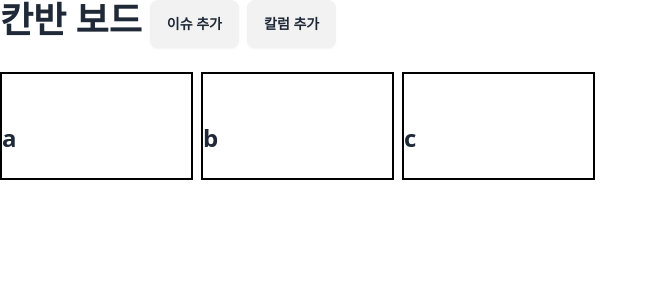
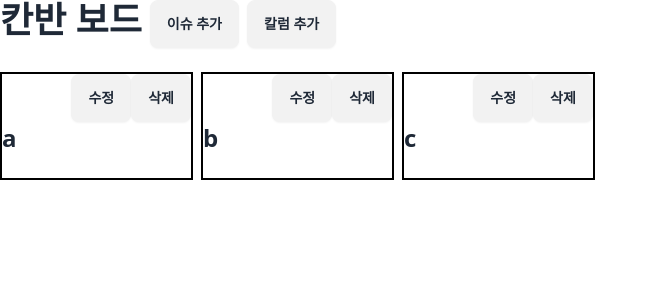
Before and after one commit to bluejoyq/react-study, a React (Vite) app in the folder kanban/: page / in a window 1280 px wide. Shown: the top 300 px of the page, without its empty margins (0-658 px from the left). Built offline with nearby package versions, Linux system fonts and the light colour scheme.

Commit message:
feat: 컬럼 삭제 기능 추가

```diff
--- a/kanban/src/App.tsx
+++ b/kanban/src/App.tsx
@@ -4,11 +4,15 @@ import { useKanban } from "./hooks/useKanban";
 import { KanbanColumn } from "./components/KanbanColumn";
 
 function App() {
-  const { kanban, addIssue, addColumn, moveIssue, removeIssue } = useKanban([
-    "a",
-    "b",
-    "c",
-  ]);
+  const {
+    kanban,
+    addIssue,
+    addColumn,
+    moveIssue,
+    removeIssue,
+    renameColumn,
+    removeColumn,
+  } = useKanban(["a", "b", "c"]);
   const columns = kanban.columns;
   const columnIds = Object.keys(columns);
 
@@ -24,6 +28,8 @@ function App() {
               kanbanColumn={kanbanColumn}
               moveIssue={moveIssue}
               removeIssue={removeIssue}
+              renameColumn={renameColumn}
+              removeColumn={removeColumn}
             />
           );
         })}
--- a/kanban/src/components/Header.tsx
+++ b/kanban/src/components/Header.tsx
@@ -1,10 +1,10 @@
 import { useState } from "react";
 import { useModalContext } from "../hooks/useModal";
-import { IssueModel } from "../models/Kanban";
+import { KanbanColumnModel } from "../models/Kanban";
 
 interface AddIssueModalProps {
   closeModal: () => void;
-  addIssue: (issue: IssueModel) => void;
+  addIssue: (title: string, description: string) => void;
 }
 
 const AddIssueModal = ({ closeModal, addIssue }: AddIssueModalProps) => {
@@ -13,14 +13,7 @@ const AddIssueModal = ({ closeModal, addIssue }: AddIssueModalProps) => {
 
   const handleAddIssue = () => {
     if (!title || !description) return alert("제목과 설명을 입력해주세요.");
-    addIssue({
-      id: `${Date.now()}`,
-      title: title,
-      description: description,
-      createdAt: new Date(),
-      updatedAt: new Date(),
-      columnId: "a",
-    });
+    addIssue(title, description);
     closeModal();
   };
   return (
@@ -51,8 +44,8 @@ const AddIssueModal = ({ closeModal, addIssue }: AddIssueModalProps) => {
 };
 
 interface HeaderProps {
-  addIssue: (issue: IssueModel) => void;
-  addColumn: (status: string) => void;
+  addIssue: (title: string, description: string) => void;
+  addColumn: (column: KanbanColumnModel) => void;
 }
 export const Header = ({ addIssue, addColumn }: HeaderProps) => {
   const { openModal, closeModal } = useModalContext();
@@ -61,7 +54,11 @@ export const Header = ({ addIssue, addColumn }: HeaderProps) => {
   };
 
   const handleAddColumn = () => {
-    addColumn("d");
+    addColumn({
+      id: `${Date.now()}`,
+      name: "새 칼럼",
+      issues: [],
+    });
   };
   return (
     <header className="prose flex gap-2">
--- a/kanban/src/components/KanbanColumn.tsx
+++ b/kanban/src/components/KanbanColumn.tsx
@@ -1,22 +1,117 @@
+import { useState } from "react";
 import { IssueModel, KanbanColumnModel } from "../models/Kanban";
 import { KanbanIssue } from "./KanbanIssue";
+import { useModalContext } from "../hooks/useModal";
+
+interface KanbanRenameModalProps {
+  closeModal: () => void;
+  renameColumn: (id: string, name: string) => void;
+
+  kanbanColumn: KanbanColumnModel;
+}
+const KanbanRenameModal = ({
+  closeModal,
+  renameColumn,
+  kanbanColumn,
+}: KanbanRenameModalProps) => {
+  const [name, setName] = useState(kanbanColumn.name);
+  const handleRename = () => {
+    renameColumn(kanbanColumn.id, name);
+    closeModal();
+  };
+  return (
+    <div className="modal-box">
+      <h2 className="h2">Rename Column</h2>
+      <input
+        type="text"
+        className="input input-bordered"
+        value={name}
+        onChange={(e) => {
+          setName(e.target.value);
+        }}
+      />
+      <div>
+        <button onClick={closeModal} className="btn">
+          취소
+        </button>
+        <button onClick={handleRename} className="btn">
+          변경
+        </button>
+      </div>
+    </div>
+  );
+};
+
+interface KanbanRemoveModalProps {
+  closeModal: () => void;
+  removeColumn: (id: string) => void;
+  kanbanColumn: KanbanColumnModel;
+}
+
+const KanbanRemoveModal = ({
+  closeModal,
+  removeColumn,
+  kanbanColumn,
+}: KanbanRemoveModalProps) => {
+  const handleRemove = () => {
+    removeColumn(kanbanColumn.id);
+    closeModal();
+  };
+  return (
+    <div className="modal-box">
+      <h2 className="h2">Remove Column</h2>
+      <p>Are you sure you want to remove this column?</p>
+      <div>
+        <button onClick={closeModal} className="btn">
+          취소
+        </button>
+        <button onClick={handleRemove} className="btn">
+          삭제
+        </button>
+      </div>
+    </div>
+  );
+};
 
 interface KanbanColumnProps {
   kanbanColumn: KanbanColumnModel;
   moveIssue: (issue: IssueModel, status: string) => void;
   removeIssue: (issue: IssueModel) => void;
+  renameColumn: (id: string, name: string) => void;
+  removeColumn: (id: string) => void;
 }
 
 export const KanbanColumn = ({
   kanbanColumn,
   moveIssue,
   removeIssue,
+  renameColumn,
+  removeColumn,
 }: KanbanColumnProps) => {
   const handleDragDrop = (e: React.DragEvent, dropedStatus: string) => {
     const issue = JSON.parse(e.dataTransfer.getData("issue"));
     moveIssue(issue, dropedStatus);
   };
   const { issues, id, name } = kanbanColumn;
+  const { openModal, closeModal } = useModalContext();
+  const handleOpenRenameModal = () => {
+    openModal(
+      <KanbanRenameModal
+        closeModal={closeModal}
+        renameColumn={renameColumn}
+        kanbanColumn={kanbanColumn}
+      />,
+    );
+  };
+  const handleOpenRemoveModal = () => {
+    openModal(
+      <KanbanRemoveModal
+        closeModal={closeModal}
+        removeColumn={removeColumn}
+        kanbanColumn={kanbanColumn}
+      />,
+    );
+  };
   return (
     <section
       key={id}
@@ -28,7 +123,17 @@ export const KanbanColumn = ({
         e.preventDefault();
       }}
     >
-      <h2 className="h2">{name}</h2>
+      <header className="flex justify-between">
+        <h2 className="h2">{name}</h2>
+        <div>
+          <button onClick={handleOpenRenameModal} className="btn">
+            수정
+          </button>
+          <button onClick={handleOpenRemoveModal} className="btn">
+            삭제
+          </button>
+        </div>
+      </header>
       {issues.map((issue) => (
         <KanbanIssue key={issue.id} issue={issue} removeIssue={removeIssue} />
       ))}
--- a/kanban/src/hooks/useKanban.ts
+++ b/kanban/src/hooks/useKanban.ts
@@ -1,13 +1,14 @@
 import { IssueModel, KanbanModel, KanbanColumnModel } from "../models/Kanban";
 import { useSavedState } from "./useSavedState";
 
-export const useKanban = (initialColumnIds: string[]) => {
+export const useKanban = (initialColumnNames: string[]) => {
   const _initState = () =>
-    initialColumnIds.reduce(
-      (acc, id) => {
+    initialColumnNames.reduce(
+      (acc, name, idx) => {
+        const id = `${idx}`;
         acc[id] = {
           id,
-          name: id,
+          name: name,
           issues: [],
         };
         return acc;
@@ -18,14 +19,23 @@ export const useKanban = (initialColumnIds: string[]) => {
     columns: _initState(),
   });
 
-  const addIssue = (issue: IssueModel) => {
+  const addIssue = (title: string, description: string) => {
     setKanban((prev) => {
-      const targetColumn = prev.columns[issue.columnId];
+      const targetId = Object.keys(prev.columns)[0];
+      const newIssue: IssueModel = {
+        id: `${Date.now()}`,
+        title,
+        description,
+        columnId: targetId,
+        createdAt: new Date(),
+        updatedAt: new Date(),
+      };
+      const targetColumn = prev.columns[targetId];
       const newColumns = {
         ...prev.columns,
-        [issue.columnId]: {
+        [targetId]: {
           ...targetColumn,
-          issues: [...targetColumn.issues, issue],
+          issues: [...targetColumn.issues, newIssue],
         },
       };
       return {
@@ -75,20 +85,33 @@ export const useKanban = (initialColumnIds: string[]) => {
       return;
     }
     removeIssue(issue);
-    addIssue({ ...issue, columnId: columnId, updatedAt: new Date() });
+    const movingIssue = {
+      ...issue,
+      columnId,
+      updatedAt: new Date(),
+    };
+    setKanban((prev) => {
+      const targetColumn = prev.columns[columnId];
+      const newColumns = {
+        ...prev.columns,
+        [columnId]: {
+          ...targetColumn,
+          issues: [...targetColumn.issues, movingIssue],
+        },
+      };
+      return {
+        columns: newColumns,
+      };
+    });
   };
 
-  const addColumn = (columnId: string) => {
-    if (kanban.columns[columnId]) {
+  const addColumn = (column: KanbanColumnModel) => {
+    if (kanban.columns[column.id]) {
       throw new Error("이미 존재하는 칼럼입니다.");
     }
     const newColumns = {
       ...kanban.columns,
-      [columnId]: {
-        id: columnId,
-        name: columnId,
-        issues: [],
-      },
+      [column.id]: column,
     };
     setKanban({ columns: newColumns });
   };
@@ -111,6 +134,18 @@ export const useKanban = (initialColumnIds: string[]) => {
     delete newColumns[columnId];
     setKanban({ columns: newColumns });
   };
+
+  const renameColumn = (columnId: string, name: string) => {
+    const targetColumn = kanban.columns[columnId];
+    const newColumns = {
+      ...kanban.columns,
+      [columnId]: {
+        ...targetColumn,
+        name,
+      },
+    };
+    setKanban({ columns: newColumns });
+  };
   return {
     kanban,
     addColumn,
@@ -119,5 +154,6 @@ export const useKanban = (initialColumnIds: string[]) => {
     removeIssue,
     updateIssue,
     moveIssue,
+    renameColumn,
   };
 };
```
